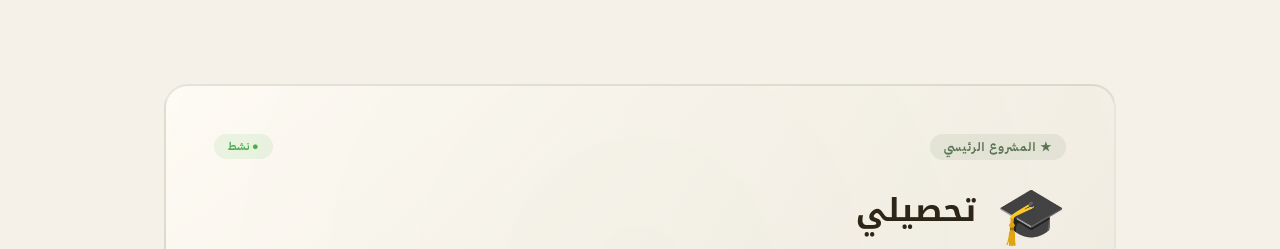
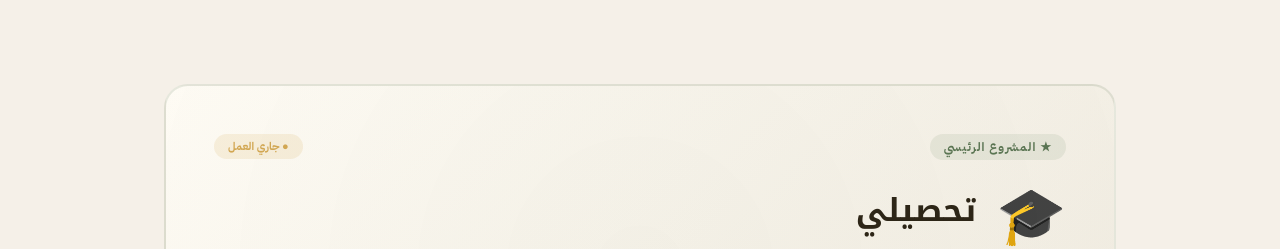
Before and after one commit to cs-zyad/portfolio-premium-redesign, a React (Vite) app: page / in a window 1280 px wide. Shown: the part 1400-1649 px from the top of the page. Built offline with nearby package versions, Linux system fonts and the light colour scheme.

Commit message:
Update Tahsili project status to Work in Progress

```diff
--- a/src/App.jsx
+++ b/src/App.jsx
@@ -39,7 +39,7 @@ const App = () => {
       featured: true,
       color: "#5B7553",
       icon: "🎓",
-      status: "active",
+      status: "in-progress",
       url: "https://t7sele.vercel.app/",
       tech: ["React", "Next.js", "Vercel", "Supabase"],
     },
@@ -1682,13 +1682,13 @@ const App = () => {
                     gap: 6,
                     padding: "4px 14px",
                     borderRadius: 20,
-                  background: "rgba(76, 175, 80, 0.1)",
-                  color: "#4CAF50",
+                    background: featuredProject.status === "in-progress" ? "rgba(212, 168, 83, 0.15)" : "rgba(76, 175, 80, 0.1)",
+                    color: featuredProject.status === "in-progress" ? "#D4A853" : "#4CAF50",
                     fontSize: 11,
                     fontWeight: 700,
                   }}
                 >
-                ● نشط
+                  ● {featuredProject.status === "in-progress" ? "جاري العمل" : "نشط"}
                 </div>
             </div>
             <div style={{ display: "flex", alignItems: "flex-start", gap: 20, flexWrap: "wrap" }}>
@@ -1814,8 +1814,11 @@ const App = () => {
                       </div>
                     ) : (
                       project.url && (
-                        <div className="active-badge">
-                          ● نشط
+                        <div
+                          className="active-badge"
+                          style={project.status === "in-progress" ? { background: "rgba(212, 168, 83, 0.15)", color: "#D4A853" } : {}}
+                        >
+                          ● {project.status === "in-progress" ? "جاري العمل" : "نشط"}
                         </div>
                       )
                     )}
```
Lines whose indentation alone changed are shown as unchanged.
